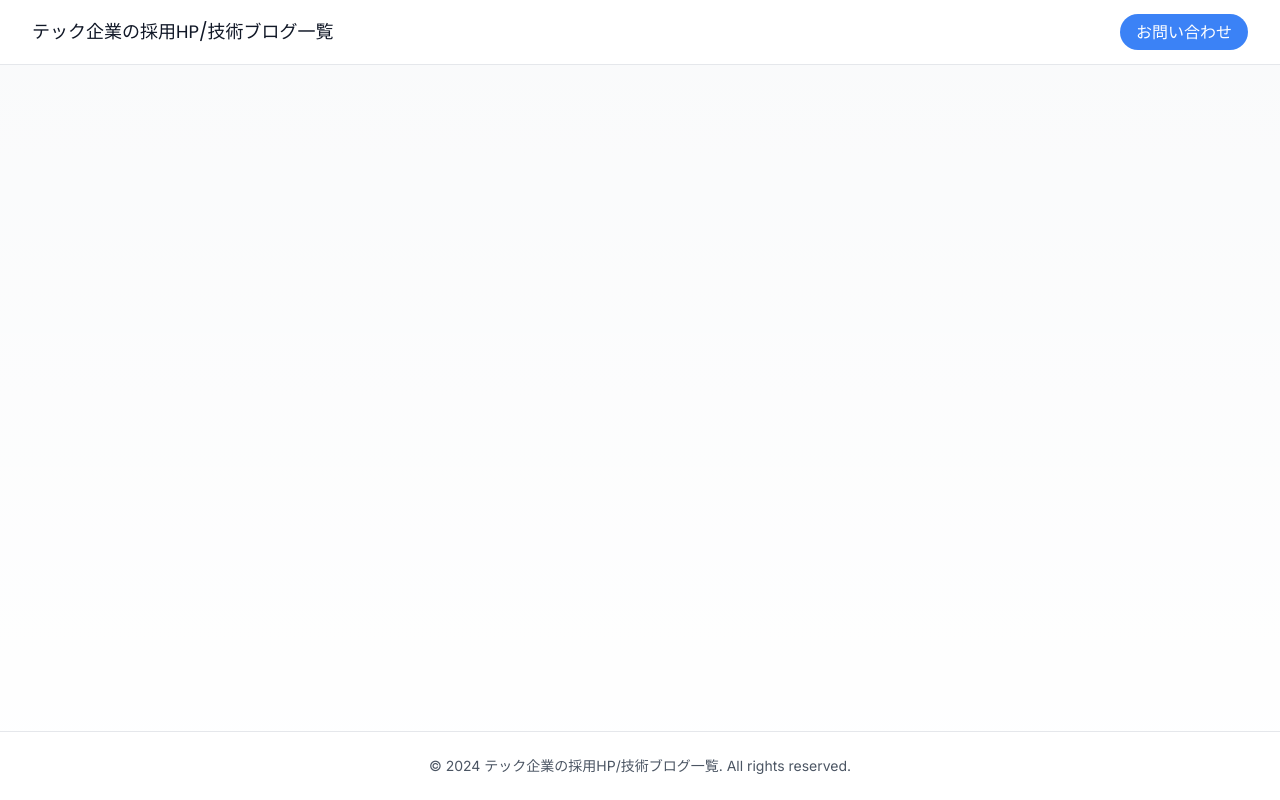
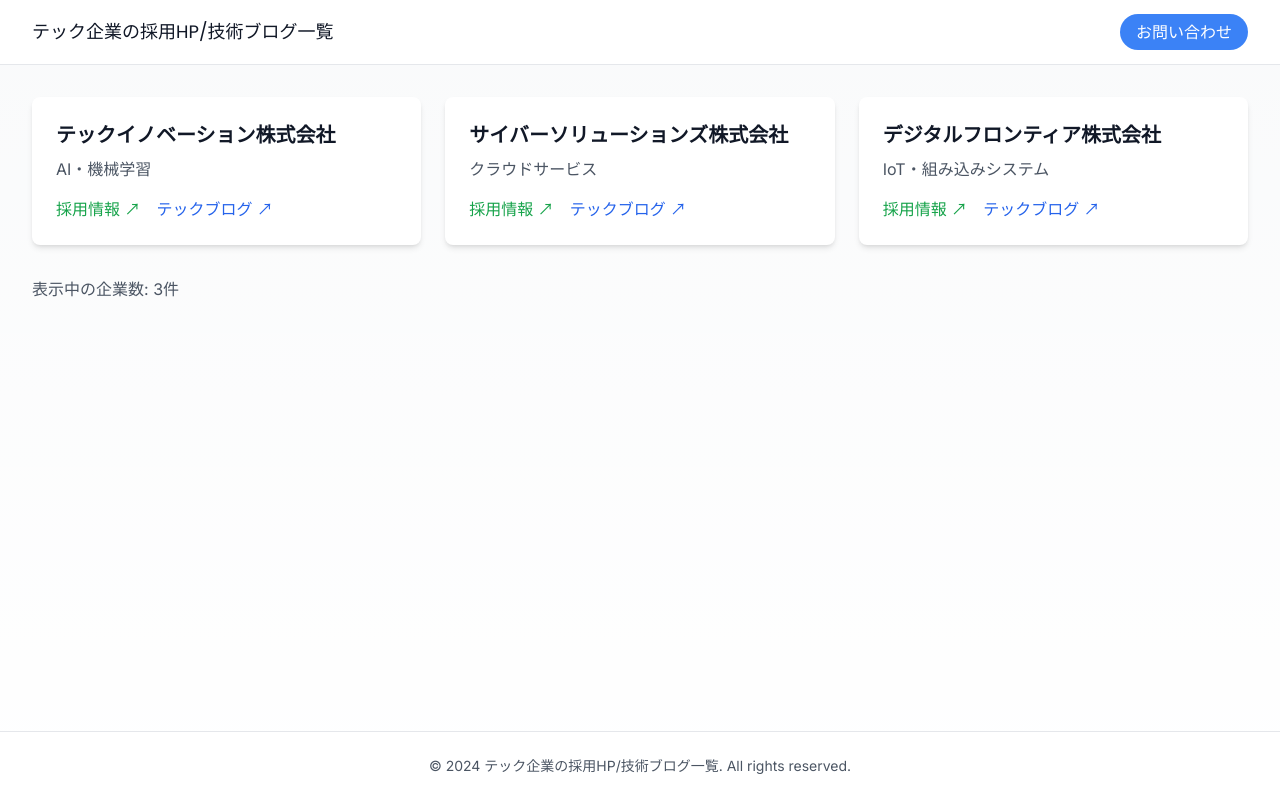
Before and after one commit to KotaNakamura96/tech-recruit-indexes, a Next.js app: page / in a window 1280 px wide. Built offline with nearby package versions, Linux system fonts and the light colour scheme.

Commit message:
ダミーデータをもとに企業一覧を実装

```diff
--- /dev/null
+++ b/src/app/components/CompanyList.tsx
@@ -0,0 +1,54 @@
+import { Company } from '@/app/types';
+
+type CompanyListProps = {
+    companies: Company[];
+};
+
+const CompanyList = ({ companies }: CompanyListProps) => {
+    return (
+        <div className="space-y-8">
+            <div className="grid gap-6 md:grid-cols-2 lg:grid-cols-3">
+                {companies.map((company) => (
+                    <CompanyCard key={company.id} company={company} />
+                ))}
+            </div>
+
+            <p className="text-gray-600 dark:text-gray-400">
+                表示中の企業数: {companies.length}件
+            </p>
+        </div>
+    );
+};
+
+const CompanyCard = ({ company }: { company: Company }) => {
+    return (
+        <div className="bg-white dark:bg-gray-800 rounded-lg shadow-md p-6">
+            <h2 className="text-xl font-semibold text-gray-900 dark:text-white mb-2">
+                {company.name}
+            </h2>
+            <p className="text-gray-600 dark:text-gray-300 mb-4">
+                {company.industry}
+            </p>
+            <div className="flex space-x-4">
+                <a
+                    href={company.careerPageUrl}
+                    target="_blank"
+                    rel="noopener noreferrer"
+                    className="text-green-600 dark:text-green-400 hover:underline"
+                >
+                    採用情報 ↗︎
+                </a>
+                <a
+                    href={company.techBlogUrl}
+                    target="_blank"
+                    rel="noopener noreferrer"
+                    className="text-blue-600 dark:text-blue-400 hover:underline"
+                >
+                    テックブログ ↗︎
+                </a>
+            </div>
+        </div>
+    );
+};
+
+export default CompanyList;
--- /dev/null
+++ b/src/app/data/companies.json
@@ -0,0 +1,25 @@
+{
+    "companies": [
+        {
+            "id": "1",
+            "name": "テックイノベーション株式会社",
+            "industry": "AI・機械学習",
+            "careerPageUrl": "https://example.com/techinnovation/careers",
+            "techBlogUrl": "https://example.com/techinnovation/tech-blog"
+        },
+        {
+            "id": "2",
+            "name": "サイバーソリューションズ株式会社",
+            "industry": "クラウドサービス",
+            "careerPageUrl": "https://example.com/cybersolutions/careers",
+            "techBlogUrl": "https://example.com/cybersolutions/tech-blog"
+        },
+        {
+            "id": "3",
+            "name": "デジタルフロンティア株式会社",
+            "industry": "IoT・組み込みシステム",
+            "careerPageUrl": "https://example.com/digitalfrontier/careers",
+            "techBlogUrl": "https://example.com/digitalfrontier/tech-blog"
+        }
+    ]
+}
--- a/src/app/page.tsx
+++ b/src/app/page.tsx
@@ -1,5 +1,18 @@
-import Image from 'next/image';
+import { promises as fs } from 'fs';
+import path from 'path';
+import CompanyList from '@/app/components/CompanyList';
+import { Company } from '@/app/types';
 
-export default function Home() {
-    return <div></div>;
-}
+const getCompanies = async (): Promise<Company[]> => {
+    const filePath = path.join(process.cwd(), 'src/app/data', 'companies.json');
+    const fileContents = await fs.readFile(filePath, 'utf8');
+    return JSON.parse(fileContents).companies;
+};
+
+const Home = async () => {
+    const companies = await getCompanies();
+
+    return <CompanyList companies={companies} />;
+};
+
+export default Home;
--- /dev/null
+++ b/src/app/types.ts
@@ -0,0 +1,7 @@
+export interface Company {
+    id: number;
+    name: string;
+    industry: string;
+    careerPageUrl: string;
+    techBlogUrl: string;
+}
```
